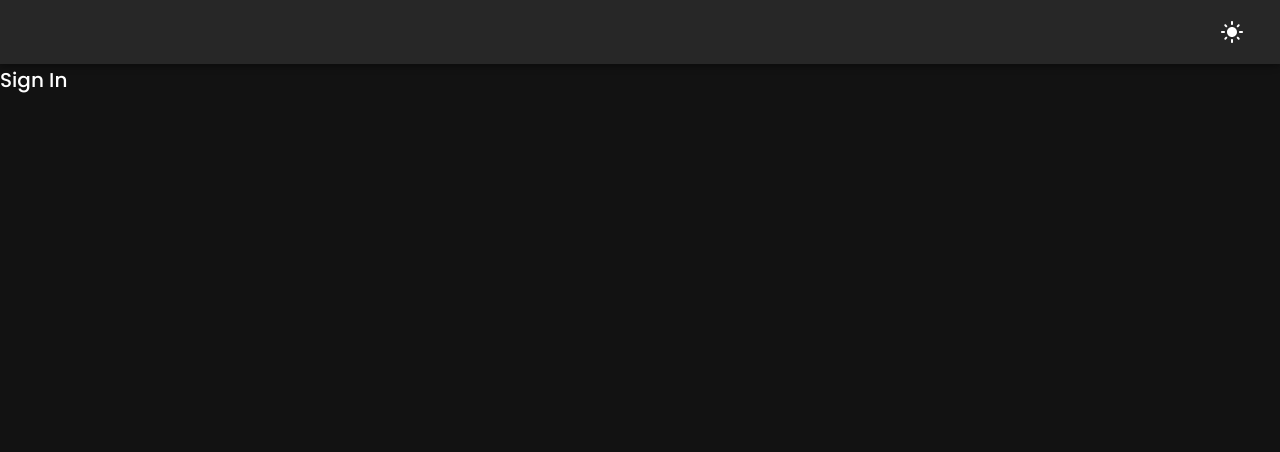
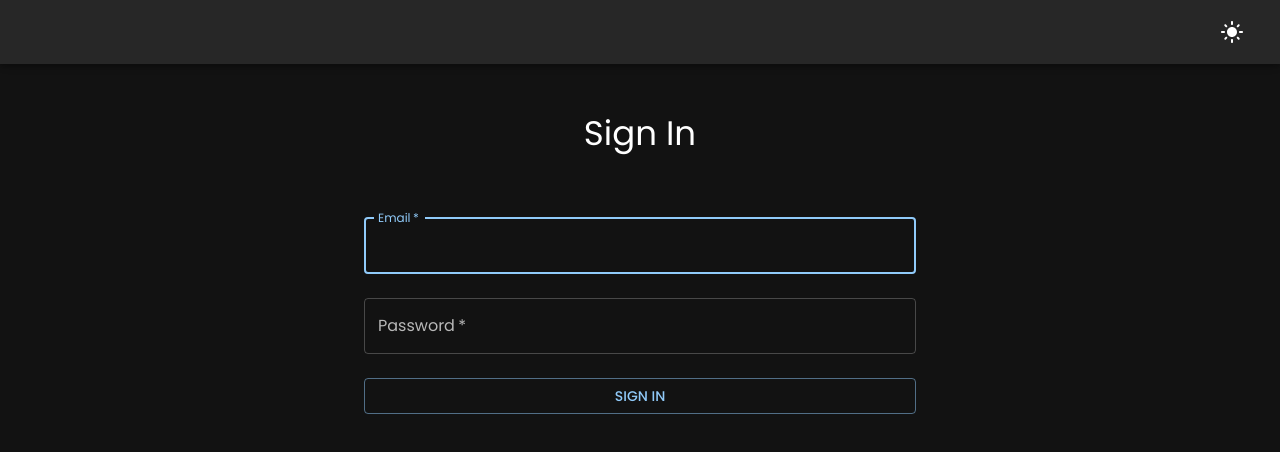
Before and after one commit to harrsh2124/match-me-client, a React (Create React App) app: page /signin in a window 1280 px wide. Shown: the top 452 px of the page. Built offline with nearby package versions, Linux system fonts and the light colour scheme.

Commit message:
Added Sign In inputs

```diff
--- a/package.json
+++ b/package.json
@@ -11,12 +11,14 @@
         "@testing-library/jest-dom": "^5.16.4",
         "@testing-library/react": "^13.3.0",
         "@testing-library/user-event": "^13.5.0",
+        "formik": "^2.2.9",
         "react": "^18.1.0",
         "react-dom": "^18.1.0",
         "react-redux": "^8.0.2",
         "react-router-dom": "^6.3.0",
         "react-scripts": "5.0.1",
-        "web-vitals": "^2.1.4"
+        "web-vitals": "^2.1.4",
+        "yup": "^0.32.11"
     },
     "scripts": {
         "start": "react-scripts start",
--- a/src/pages/public/SignIn.js
+++ b/src/pages/public/SignIn.js
@@ -1,11 +1,93 @@
-import { Typography } from '@mui/material';
+import { Box, Button, Container, TextField, Typography } from '@mui/material';
+import { useFormik } from 'formik';
 import React from 'react';
+import SignInSchema from '../../schemas/SignInSchema';
+
+const defaultSignInValues = {
+    email: '',
+    password: ''
+};
 
 const SignIn = () => {
+    const formik = useFormik({
+        initialValues: defaultSignInValues,
+        validationSchema: SignInSchema,
+        onSubmit: (values) => {
+            console.log(values);
+        }
+    });
+
     return (
-        <Typography variant="h6" component="div">
-            Sign In
-        </Typography>
+        <Container
+            maxWidth="sm"
+            sx={{
+                display: 'flex',
+                flexFlow: 'column',
+                alignItems: 'center'
+            }}
+        >
+            <Typography
+                variant="h4"
+                component="div"
+                sx={{
+                    my: '3rem'
+                }}
+            >
+                Sign In
+            </Typography>
+
+            <Box
+                component="form"
+                sx={{
+                    width: '100%'
+                }}
+                autoComplete="off"
+                onSubmit={formik.handleSubmit}
+                noValidate
+            >
+                <TextField
+                    id="email"
+                    autoComplete="email"
+                    label="Email"
+                    type="email"
+                    autoFocus={true}
+                    required={true}
+                    value={formik.values.email}
+                    helperText={formik.touched.email ? formik.errors.email : null}
+                    error={Boolean(formik.touched.email && formik.errors.email)}
+                    onChange={formik.handleChange}
+                    margin="normal"
+                    variant="outlined"
+                    fullWidth
+                />
+
+                <TextField
+                    id="password"
+                    autoComplete="password"
+                    label="Password"
+                    type="password"
+                    required={true}
+                    value={formik.values.password}
+                    helperText={formik.touched.password ? formik.errors.password : null}
+                    error={Boolean(formik.touched.password && formik.errors.password)}
+                    onChange={formik.handleChange}
+                    margin="normal"
+                    variant="outlined"
+                    fullWidth
+                />
+
+                <Button
+                    variant="outlined"
+                    fullWidth
+                    type="submit"
+                    sx={{
+                        my: 2
+                    }}
+                >
+                    Sign In
+                </Button>
+            </Box>
+        </Container>
     );
 };
 
--- /dev/null
+++ b/src/schemas/SignInSchema.js
@@ -0,0 +1,11 @@
+import * as Yup from 'yup';
+
+const SignInSchema = Yup.object().shape({
+    email: Yup.string()
+        .required('Please enter an email address.')
+        .email('Please enter a valid email address.'),
+
+    password: Yup.string().required('Please enter the password.')
+});
+
+export default SignInSchema;
```
Also changed, not shown: 1 other file (tests, documents, lock files or other folders).
